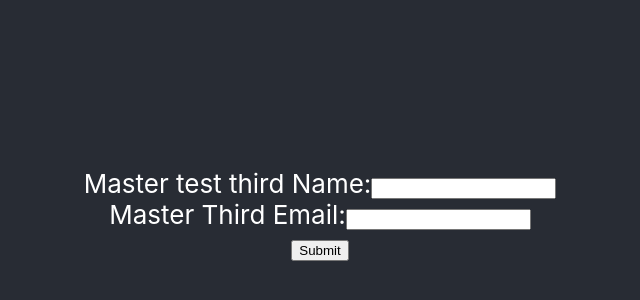
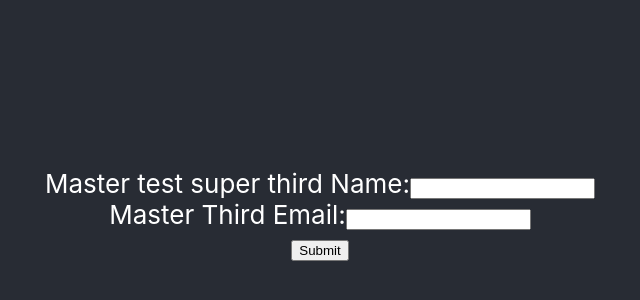
Before and after one commit to sureshbaburajendar/onejanreactjs, a React (Create React App) app: page / in a window 1280 px wide. Shown: the part 186-486 px from the top of the page, without its empty margins (320-960 px from the left). Built offline with nearby package versions, Linux system fonts and the light colour scheme.

Commit message:
checked working flow 24:03

```diff
--- a/src/App.js
+++ b/src/App.js
@@ -15,7 +15,7 @@ function App() {
       <header className="App-header">
         <form onSubmit={handleSubmit}>
           <div>
-            <label htmlFor="name">Master test third Name:</label>
+            <label htmlFor="name">Master test super third Name:</label>
             <input
               type="text"
               id="name"
```
